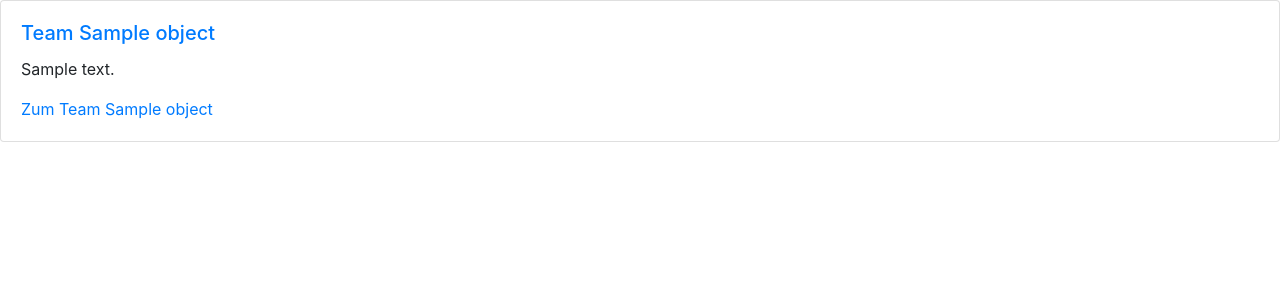
After one commit to okfde/signmob, a Django app: template signmob/collection/templates/collection/collectiongroup_list.html in a window 1280 px wide. The commit adds this page. Shown: the top 300 px of the page. Run offline with Django 3.2, Linux system fonts and the light colour scheme; the template is opened without the code that fills it: most values are stand-ins (such as "Sample title", 1, 10 or a date in 2020); parts of the project's set-up code (start-up, migrations or seed data) failed here and were passed over; some libraries are stand-ins or nearby versions.

Commit message:
Add embedable group list

```diff
--- a/signmob/collection/templates/collection/collectiongroup_detail.html
+++ b/signmob/collection/templates/collection/collectiongroup_detail.html
@@ -6,7 +6,7 @@
 
 {% block content %}
   <h2 class="mt-3">
-    Sammelgruppe „{{ object.name }}“
+    Team „{{ object.name }}“
   </h2>
 
   <div class="row mt-3 mb-3">
--- /dev/null
+++ b/signmob/collection/templates/collection/collectiongroup_list.html
@@ -0,0 +1,25 @@
+{% extends "collection/base.html" %}
+
+{% load i18n %}
+{% load leaflet_tags %}
+{% load scheduletags %}
+
+{% block container %}
+  {% for object in object_list %}
+    <div class="card mb-3">
+      <div class="card-body">
+        <h5 class="card-title">
+          <a target="_blank" href="{{ object.get_absolute_url }}">
+            Team {{ object.name }}
+          </a>
+        </h5>
+        {% if object.description %}
+          <p class="card-text">{{ object.description|linebreaksbr }}</p>
+          <a target="_blank" class="card-link" href="{{ object.get_absolute_url }}">
+            Zum Team {{ object.name }}
+          </a>
+        {% endif %}
+      </div>
+    </div>
+  {% endfor %}
+{% endblock %}
--- a/signmob/collection/urls.py
+++ b/signmob/collection/urls.py
@@ -2,6 +2,7 @@ from django.urls import path
 
 from .views import (
     HomeView,
+    CollectionGroupListView,
     CollectionGroupDetailView, join_group,
     CollectionLocationCreateView, CollectionLocationReportView,
     CollectionEventJoinView, cancel_event_membership
@@ -11,6 +12,11 @@ from .views import (
 app_name = "collection"
 urlpatterns = [
     path('', HomeView.as_view(), name='home'),
+    path(
+        'sammelgruppen/embed/',
+        CollectionGroupListView.as_view(),
+        name='collectiongroup-detail'
+    ),
     path(
         'sammelgruppe/<int:pk>/',
         CollectionGroupDetailView.as_view(),
--- a/signmob/collection/views.py
+++ b/signmob/collection/views.py
@@ -1,6 +1,6 @@
 from django.urls import reverse
 from django.views.generic import (
-    DetailView, CreateView, FormView, TemplateView
+    ListView, DetailView, CreateView, FormView, TemplateView
 )
 from django.shortcuts import get_object_or_404, redirect, render
 from django.contrib import messages
@@ -23,6 +23,10 @@ from .utils import get_period
 
 class HomeView(TemplateView):
     template_name = 'collection/home.html'
+
+
+class CollectionGroupListView(ListView):
+    model = CollectionGroup
 
 
 class CollectionGroupDetailView(DetailView):
```
